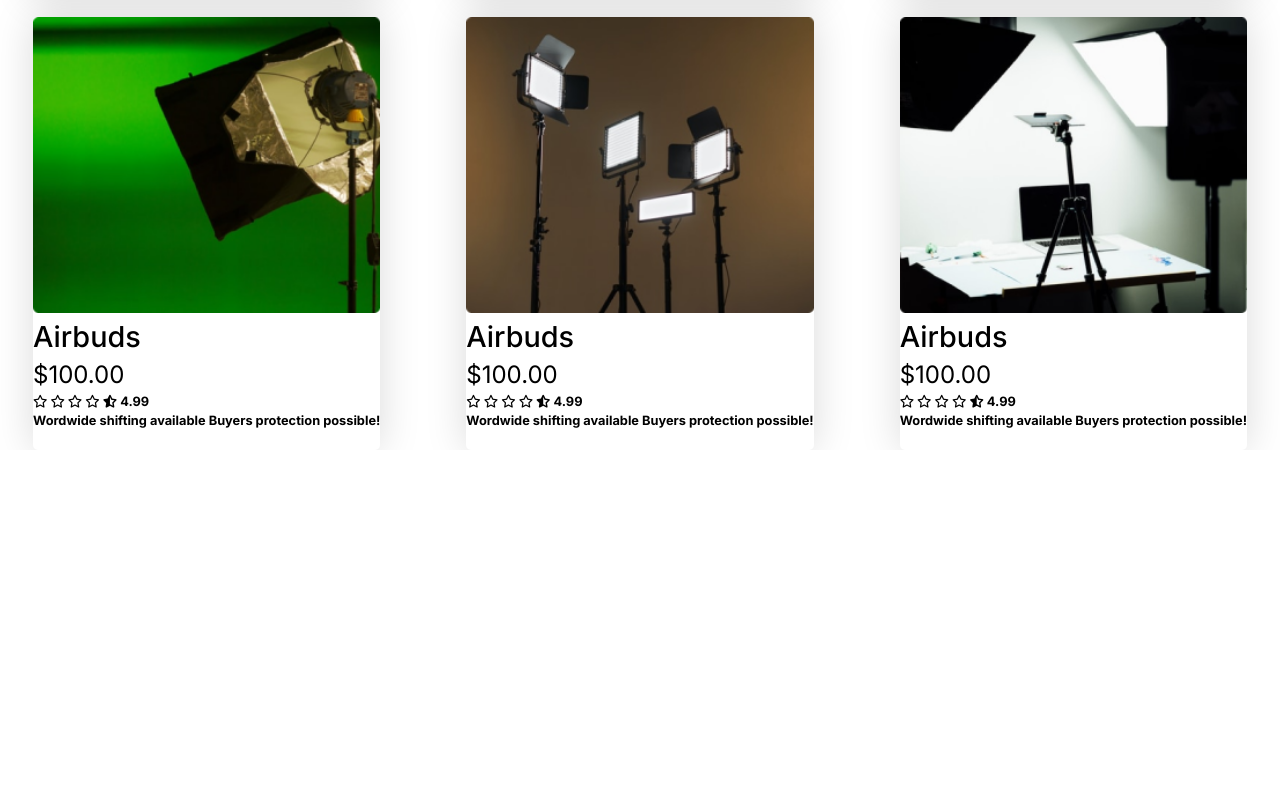
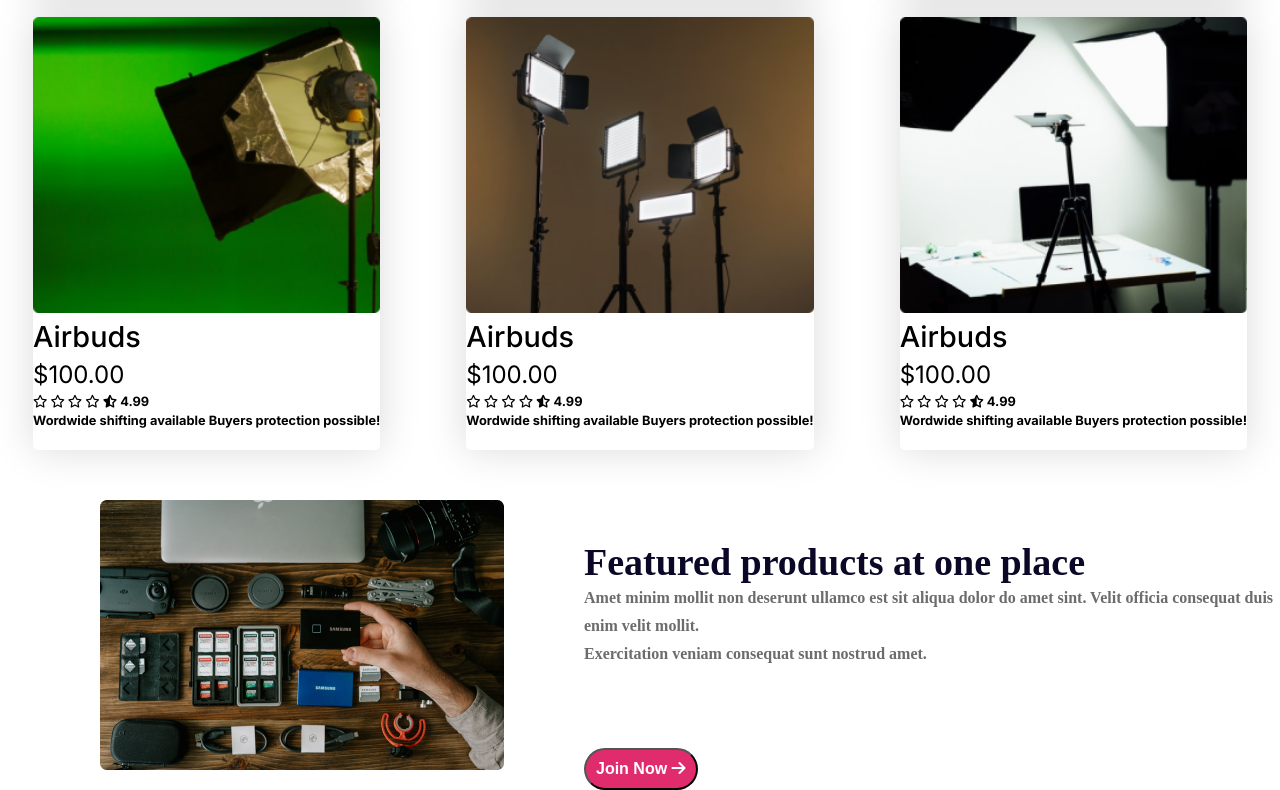
Before and after one commit to DreamerHridoy/Gear-main-influencer, a plain HTML site: page index.html in a window 1280 px wide. Shown: the part 1761-2551 px from the top of the page. Before the commit the page ends 2211 px from the top, so only its background shows below. Drawn offline with Linux system fonts and the light colour scheme.

Commit message:
done feature

```diff
--- a/index.html
+++ b/index.html
@@ -265,6 +265,24 @@
           </div>
         </div>
       </div>
+      <!-- featured section  -->
+      <section class="featured-section">
+        <div class="featured-img">
+          <img src="./images/gear.png" alt="" />
+        </div>
+        <div class="featured-content">
+          <h3 class="featured-title">Featured products at one place</h3>
+          <p class="featured-details">
+            Amet minim mollit non deserunt ullamco est sit aliqua dolor do amet
+            sint. Velit officia consequat duis enim velit mollit. <br />
+            Exercitation veniam consequat sunt nostrud amet.
+          </p>
+          <button class="preebook-btn">
+            Join Now
+            <i class="fa-solid fa-arrow-right"></i>
+          </button>
+        </div>
+      </section>
     </main>
     <footer></footer>
   </body>
--- a/styles/style.css
+++ b/styles/style.css
@@ -132,6 +132,37 @@ main {
   line-height: 143%;
   padding-bottom: 20px;
 }
+/* featured section  */
+.featured-section {
+  max-width: 1440px;
+  margin: 0 auto;
+  display: flex;
+  justify-content: space-between;
+  margin-top: 50px;
+}
+.featured-img {
+  margin-left: 100px;
+}
+.featured-content {
+  align-items: left;
+  justify-content: center;
+
+  margin-top: 40px;
+  margin-left: 80px;
+}
+.featured-title {
+  color: rgb(10, 8, 38);
+  font-family: Poppins;
+  font-size: 38px;
+  font-weight: 700;
+}
+.featured-details {
+  color: rgb(108, 108, 108);
+  font-family: Poppins;
+  font-size: 16px;
+  font-weight: 700;
+  line-height: 28px;
+}
 /* media screen responsive  */
 @media screen and (max-width: 576px) {
   .nav-area,
```
